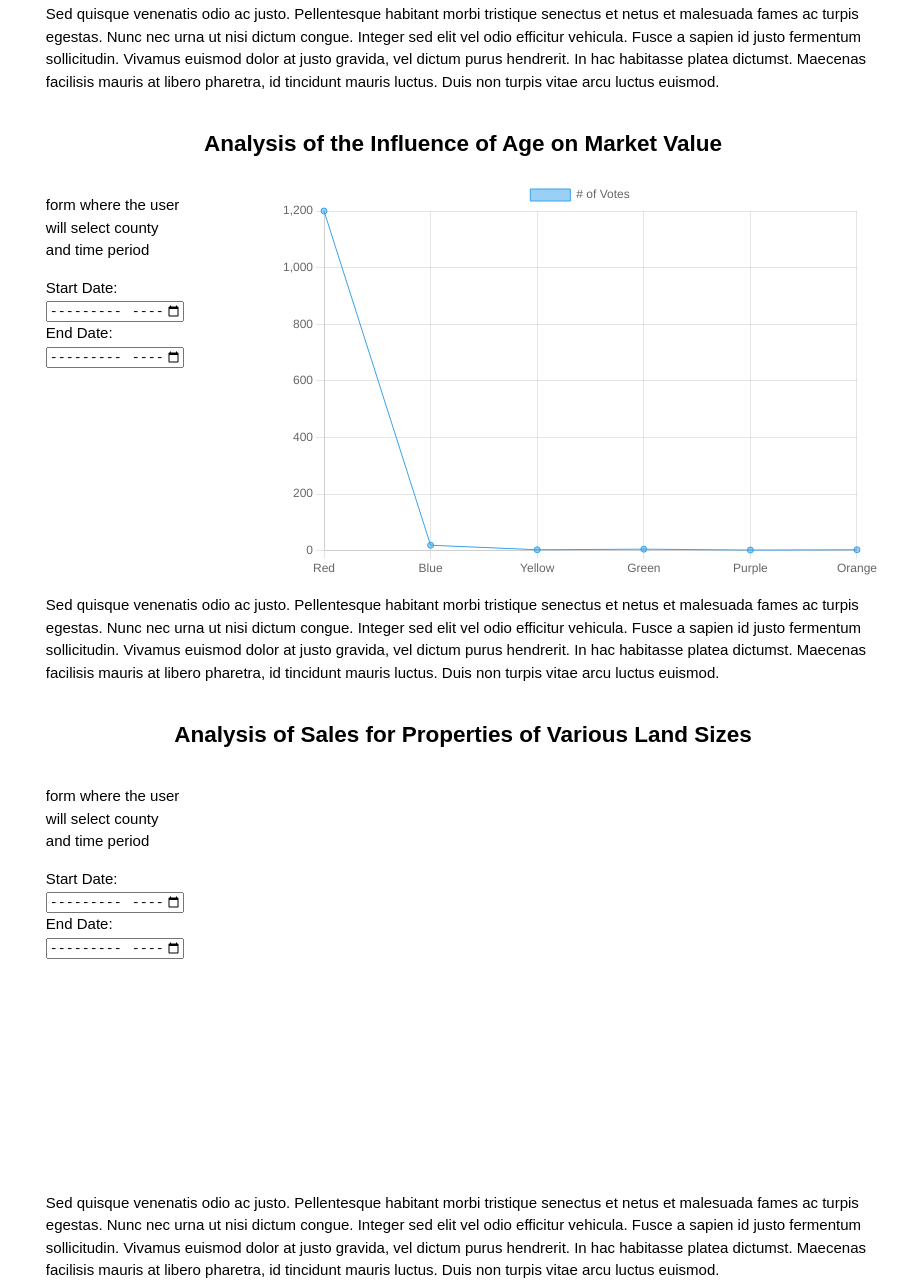
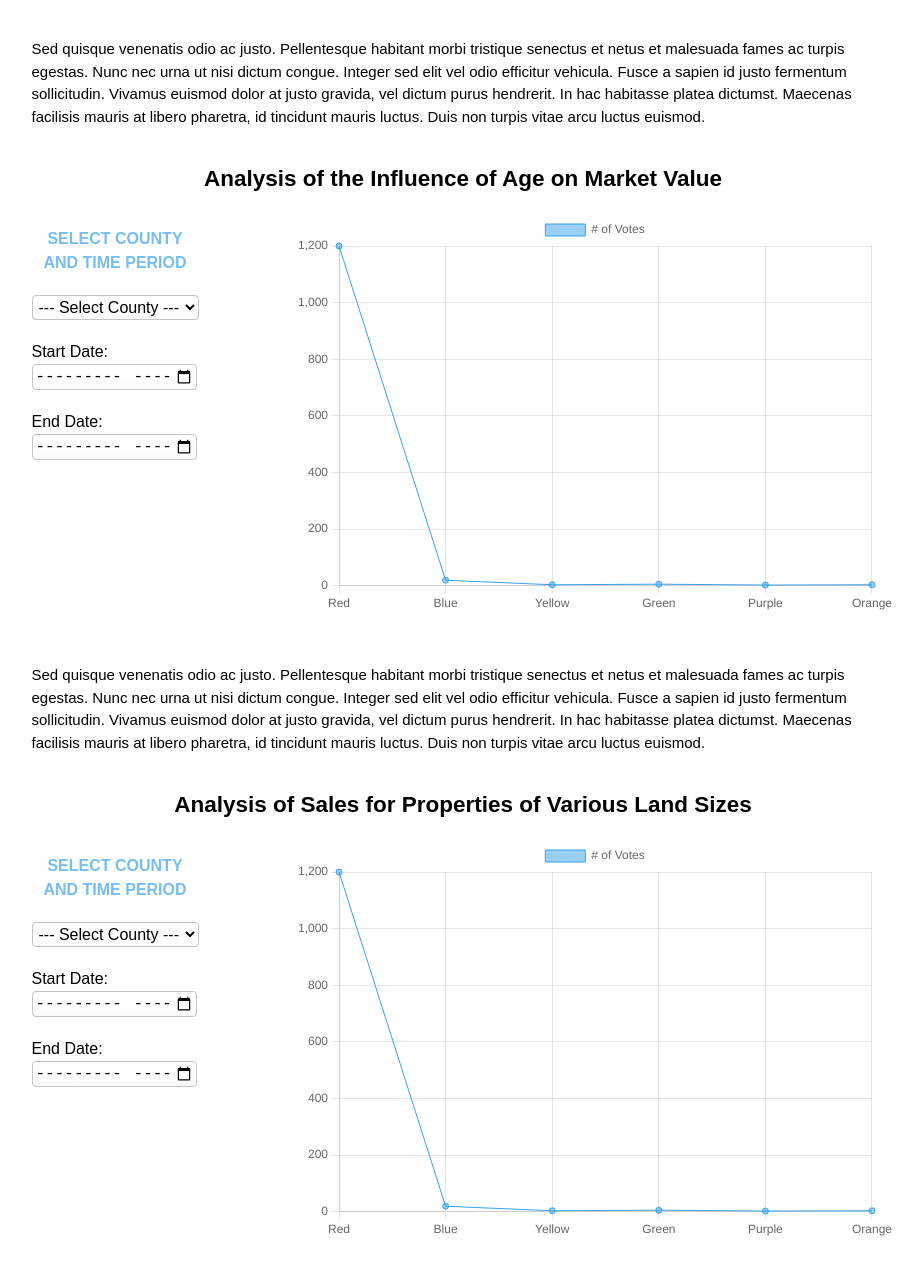
Before and after one commit to williamGarcia99x/Real_Estate_Explorer, a website: page App/Pages/propertyAnalysis.html in a window 1280 px wide. Shown: the part 1374-2659 px from the top of the page, without its empty margins (177-1100 px from the left). Drawn offline with nearby package versions, Linux system fonts and the light colour scheme.

Commit message:
added more styles

```diff
--- a/App/Javascript/propertyAnal.js
+++ b/App/Javascript/propertyAnal.js
@@ -46,3 +46,26 @@ const ageChart = new Chart(ageElement, {
     },
   },
 });
+
+const landSizeElement = document.getElementById("land-size-chart").getContext("2d");
+
+const landSizeChart = new Chart(landSizeElement, {
+  type: "line",
+  data: {
+    labels: ["Red", "Blue", "Yellow", "Green", "Purple", "Orange"],
+    datasets: [
+      {
+        label: "# of Votes",
+        data: [1200, 19, 3, 5, 2, 3],
+        borderWidth: 1,
+      },
+    ],
+  },
+  options: {
+    scales: {
+      y: {
+        beginAtZero: true,
+      },
+    },
+  },
+});
--- a/App/Pages/propertyAnalysis.html
+++ b/App/Pages/propertyAnalysis.html
@@ -60,14 +60,23 @@
       <section class="deviation">
         <h2>Analysis of the Deviation of Sales Price from Appraisal Value</h2>
         <div class="form-and-chart">
-          <form>
-            <p>form where the user will select county and time period</p>
+          <form class="dropdown-group">
+            <h2>select county and time period</h2>
+            <div>
+              <select id="county" size="1">
+                <option value="">--- Select County ---</option>
+              </select>
+            </div>
+            <div>
               <label for="start-date">Start Date:</label>
               <input id="start-date" type="month" min="2022-01" max="2023-06" />
-
+            </div>
+            <div>
               <label for="end-date">End Date:</label>
               <input id="end-date" type="month" min="2022-01" max="2023-06" />
+            </div>
           </form>
+
           <div>
             <canvas
               class="chart"
@@ -77,6 +86,7 @@
             ></canvas>
           </div>
         </div>
+
         <p>
           Sed quisque venenatis odio ac justo. Pellentesque habitant morbi
           tristique senectus et netus et malesuada fames ac turpis egestas. Nunc
@@ -92,13 +102,21 @@
       <section class="age">
         <h2>Analysis of the Influence of Age on Market Value</h2>
         <div class="form-and-chart">
-          <form>
-            <p>form where the user will select county and time period</p>
+          <form class="dropdown-group">
+            <h2>select county and time period</h2>
+            <div>
+              <select id="county" size="1">
+                <option value="">--- Select County ---</option>
+              </select>
+            </div>
+            <div>
               <label for="start-date">Start Date:</label>
               <input id="start-date" type="month" min="2022-01" max="2023-06" />
-
+            </div>
+            <div>
               <label for="end-date">End Date:</label>
               <input id="end-date" type="month" min="2022-01" max="2023-06" />
+            </div>
           </form>
           <div>
             <canvas
@@ -121,16 +139,24 @@
         </p>
       </section>
 
-      <section class="land-size">
+      <section class="landSize">
         <h2>Analysis of Sales for Properties of Various Land Sizes</h2>
         <div class="form-and-chart">
-          <form>
-            <p>form where the user will select county and time period</p>
+          <form class="dropdown-group">
+            <h2>select county and time period</h2>
+            <div>
+              <select id="county" size="1">
+                <option value="">--- Select County ---</option>
+              </select>
+            </div>
+            <div>
               <label for="start-date">Start Date:</label>
               <input id="start-date" type="month" min="2022-01" max="2023-06" />
-
+            </div>
+            <div>
               <label for="end-date">End Date:</label>
               <input id="end-date" type="month" min="2022-01" max="2023-06" />
+            </div>
           </form>
           <div>
             <canvas
--- a/App/css/styleProperty.css
+++ b/App/css/styleProperty.css
@@ -114,6 +114,7 @@ div.form-and-chart {
   flex-direction: row;
   gap: 6rem;
   justify-content: center;
+  margin-bottom: 50px;
 }
 
 h2{
@@ -124,6 +125,29 @@ main{
   margin: 70px 250px 70px 250px;
 }
 
+.dropdown-group h2{
+  font-size: 16px;
+  text-transform: uppercase;
+  color: #74BDF5;
+}
+
+.dropdown-group div {
+  margin: 20px 0 20px 0;
+}
+
+#county, #start-date, #end-date {
+  border: 1px solid #C5C3C4;
+  border-radius: 0.25em;
+  font-size: 16px;
+  cursor: pointer;
+  background-image: linear-gradient(to top, #f9f9f9, #fff 33%);
+  padding: 2px;
+}
+
+label{
+  font-size: 16px;
+}
+
 footer {
   padding: 20px;
   margin-top: 20px;
```
Also changed, not shown: App/index.html (+1 -1 lines), 1 other file. Lines whose indentation alone changed are shown as unchanged.
